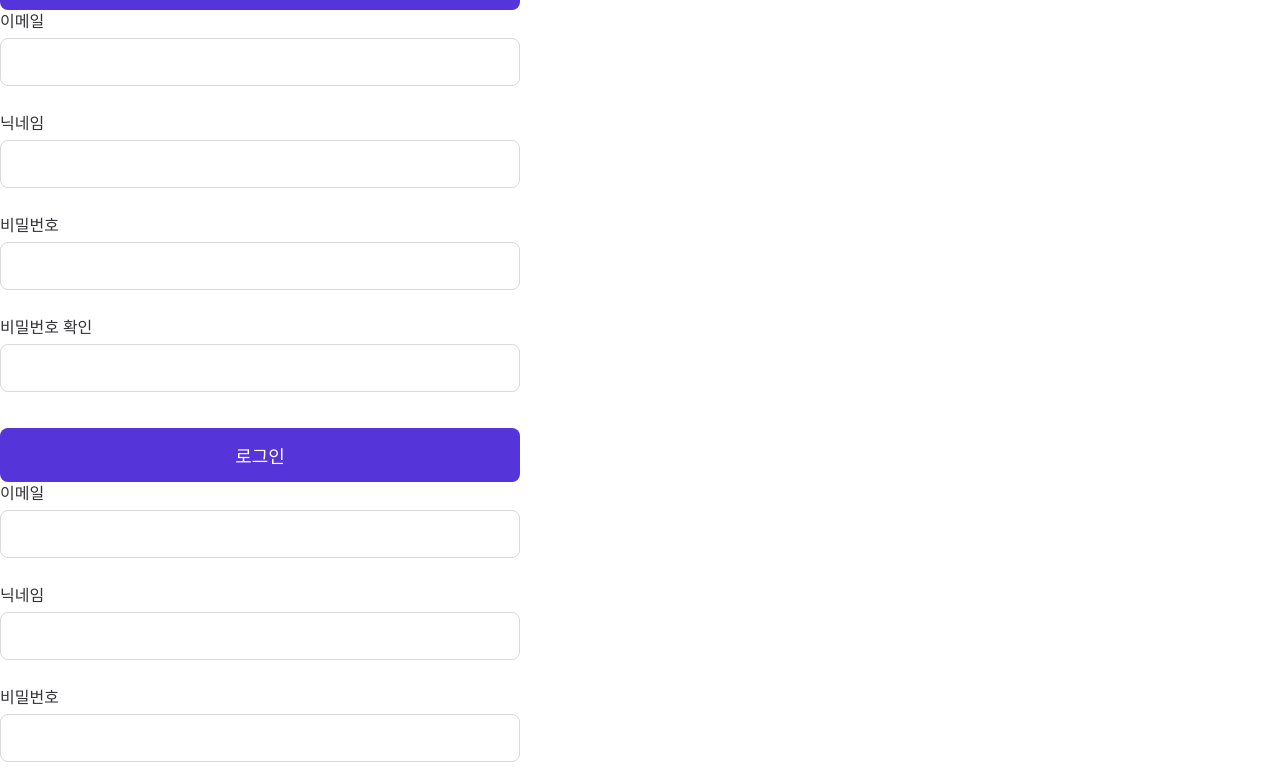
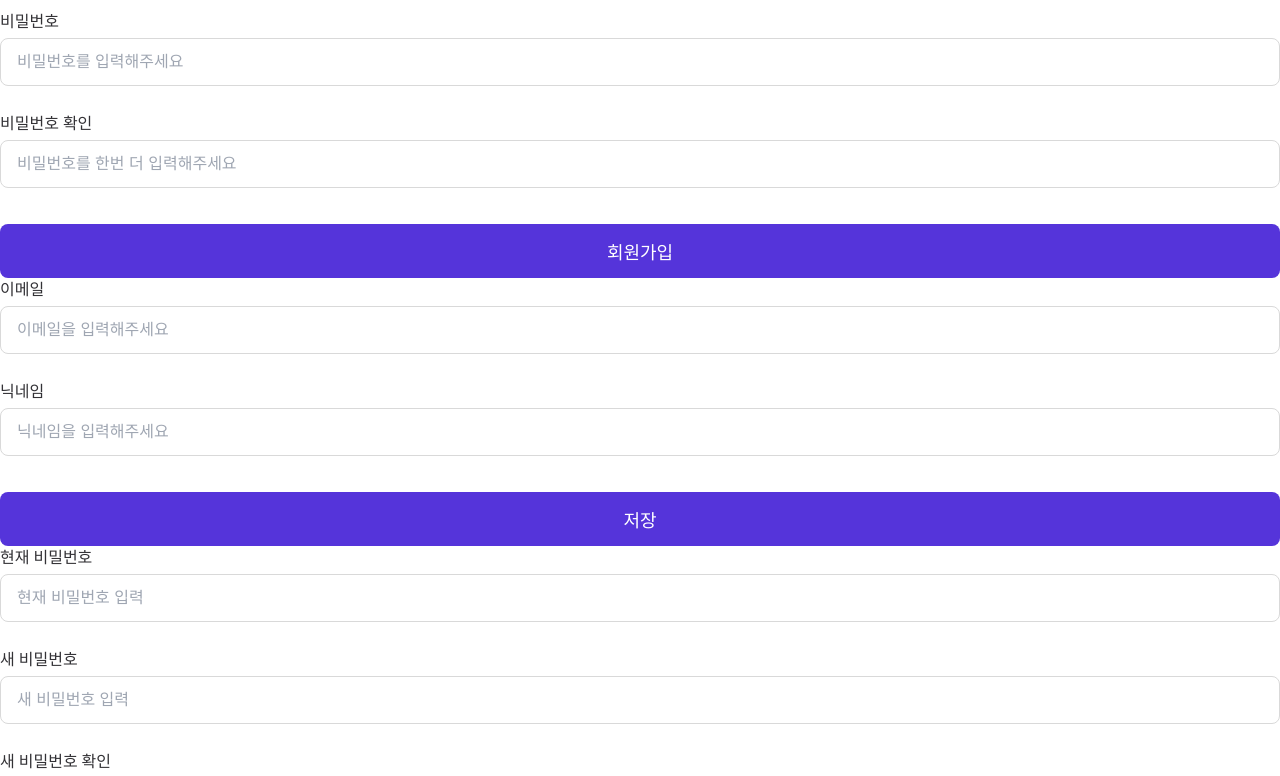
Before and after one commit to sprint-part3-team11/taskify, a Next.js app: page /js in a window 1280 px wide. Shown: the part 578-1354 px from the top of the page. Built offline with nearby package versions, Linux system fonts and the light colour scheme.

Commit message:
feat: FormInput 컴포넌트 구현

```diff
--- a/src/components/common/input/FormInput.tsx
+++ b/src/components/common/input/FormInput.tsx
@@ -1,10 +1,19 @@
-import React from 'react';
+import React, { ReactNode } from 'react';
 import { InputHTMLAttributes } from 'react';
-import { SubmitHandler, useForm } from 'react-hook-form';
+import { FieldErrors, SubmitHandler, useForm } from 'react-hook-form';
 import Button from '../button/Button';
 import { zodResolver } from '@hookform/resolvers/zod';
 import styled from 'styled-components';
-import { Validation, ValidationType } from '@/constants/SCHEMA';
+import {
+  EditPassword,
+  EditPasswordType,
+  EditProfile,
+  EditProfileType,
+  SignIn,
+  SignInType,
+  SignUp,
+  SignUpType,
+} from '@/constants/SCHEMA';
 
 const S = {
   Form: styled.form`
@@ -12,7 +21,7 @@ const S = {
     flex-direction: column;
     align-items: flex-start;
     gap: 1.8rem;
-    width: 52rem;
+    width: 100%;
   `,
   Container: styled.div`
     margin-top: 0.4rem;
@@ -55,94 +64,168 @@ const S = {
   `,
 };
 
+const formFields = {
+  signIn: [
+    {
+      id: 'email',
+      label: '이메일',
+      type: 'email',
+      placeholder: '이메일을 입력해주세요',
+    },
+    {
+      id: 'password',
+      label: '비밀번호',
+      type: 'password',
+      placeholder: '비밀번호를 입력해주세요',
+    },
+  ],
+  signUp: [
+    {
+      id: 'email',
+      label: '이메일',
+      type: 'email',
+      placeholder: '이메일을 입력해주세요',
+    },
+    {
+      id: 'name',
+      label: '닉네임',
+      type: 'text',
+      placeholder: '닉네임을 입력해주세요',
+    },
+    {
+      id: 'password',
+      label: '비밀번호',
+      type: 'password',
+      placeholder: '비밀번호를 입력해주세요',
+    },
+    {
+      id: 'passwordCheck',
+      label: '비밀번호 확인',
+      type: 'password',
+      placeholder: '비밀번호를 한번 더 입력해주세요',
+    },
+  ],
+  editProfile: [
+    {
+      id: 'email',
+      label: '이메일',
+      type: 'email',
+      placeholder: '이메일을 입력해주세요',
+    },
+    {
+      id: 'name',
+      label: '닉네임',
+      type: 'text',
+      placeholder: '닉네임을 입력해주세요',
+    },
+  ],
+  editPassword: [
+    {
+      id: 'nowPassword',
+      label: '현재 비밀번호',
+      type: 'password',
+      placeholder: '현재 비밀번호 입력',
+    },
+    {
+      id: 'newPassword',
+      label: '새 비밀번호',
+      type: 'password',
+      placeholder: '새 비밀번호 입력',
+    },
+    {
+      id: 'newPasswordCheck',
+      label: '새 비밀번호 확인',
+      type: 'password',
+      placeholder: '새 비밀번호 입력',
+    },
+  ],
+};
+
+const buttonText = {
+  signIn: '로그인',
+  signUp: '회원가입',
+  editProfile: '저장',
+  editPassword: '변경',
+};
+
+type FormType = 'signIn' | 'signUp' | 'editProfile' | 'editPassword';
+
+type FormValues = SignInType | SignUpType | EditProfileType | EditPasswordType;
+
 interface FormInputProps extends InputHTMLAttributes<HTMLInputElement> {
-  error?: boolean;
+  formType: FormType;
 }
 
 /**
- * @component
- * @param label - label 이름 (이메일, 제목 ...)
- * @param id - label, input 연결용 id (input, title ...)
- * @param type - input 타입 (email, text ...)
- * @param placeholder - placeholder
+ * @param formType: 'signIn' | 'signUp' | 'editProfile' | 'editPassword' 사용하는 용도에 맞게 입력
  */
 
-const FormInput = ({ ...htmlInputProps }: FormInputProps) => {
-  const formOptions = { resolver: zodResolver(Validation) };
+const FormInput = ({ formType, ...htmlInputProps }: FormInputProps) => {
+  // 폼 타입에 따라 적절한 Zod 스키마를 반환하는 함수
+  const getSchemaForFormType = (formType: FormType) => {
+    switch (formType) {
+      case 'signIn':
+        return SignIn;
+      case 'signUp':
+        return SignUp;
+      case 'editProfile':
+        return EditProfile;
+      case 'editPassword':
+        return EditPassword;
+      default:
+        return undefined;
+    }
+  };
+
+  const schema = getSchemaForFormType(formType);
+  const formOptions = { resolver: schema ? zodResolver(schema) : undefined };
 
   const {
     register,
     handleSubmit,
     formState: { errors },
     trigger,
-  } = useForm<ValidationType>(formOptions);
+  } = useForm<FormValues>(formOptions);
 
-  const onSubmit: SubmitHandler<ValidationType> = (data) => {
+  const onSubmit: SubmitHandler<FormValues> = (data) => {
     console.log(data);
-    console.log(errors);
   };
 
+  // 폼 타입에 따라 필드 동적 결정
+  const fieldsToRender = formFields[formType] || [];
+  //TODO 에러 처리에서 any 없애보기!
   return (
     <S.Form onSubmit={handleSubmit(onSubmit)}>
-      <S.Container>
-        <S.Label htmlFor={'email'}>{'이메일'}</S.Label>
-        <S.Input
-          id={'email'}
-          {...htmlInputProps}
-          {...register('email')}
-          onBlur={() => trigger('email')}
-          error={!!errors.email}
-        />
-        {errors?.email && <S.Error>{errors.email.message}</S.Error>}
-      </S.Container>
-      <S.Container>
-        <S.Label htmlFor={'name'}>{'닉네임'}</S.Label>
-        <S.Input
-          id={'name'}
-          {...htmlInputProps}
-          {...register('name')}
-          onBlur={() => trigger('name')}
-          error={!!errors.name}
-        />
-        {errors?.name && <S.Error>{errors.name.message}</S.Error>}
-      </S.Container>
-      <S.Container>
-        <S.Label htmlFor={'password'}>{'비밀번호'}</S.Label>
-        <S.Input
-          id={'password'}
-          {...htmlInputProps}
-          {...register('password')}
-          onBlur={() => {
-            trigger('password');
-            trigger('passwordCheck');
-          }}
-          error={!!errors.password}
-        />
-        {errors?.password && <S.Error>{errors.password.message}</S.Error>}
-      </S.Container>
-      <S.Container>
-        <S.Label htmlFor={'passwordCheck'}>{'비밀번호 확인'}</S.Label>
-        <S.Input
-          id={'passwordCheck'}
-          {...htmlInputProps}
-          {...register('passwordCheck')}
-          onBlur={() => {
-            trigger('passwordCheck');
-          }}
-          error={!!errors.passwordCheck}
-        />
-        {errors?.passwordCheck && (
-          <S.Error>{errors.passwordCheck.message}</S.Error>
-        )}
-      </S.Container>
-
+      {fieldsToRender.map((field) => (
+        <S.Container key={field.id}>
+          <S.Label htmlFor={field.id}>{field.label}</S.Label>
+          <S.Input
+            id={field.id}
+            type={field.type}
+            placeholder={field.placeholder}
+            {...htmlInputProps}
+            {...register(field.id as keyof FormValues)}
+            onBlur={() => {
+              if (field.id === 'password' || field.id === 'passwordCheck') {
+                trigger(['password', 'passwordCheck']);
+              } else {
+                trigger(field.id as keyof FormValues);
+              }
+            }}
+            error={!!errors[field.id as keyof FormValues]}
+          />
+          {errors[field.id as keyof FormValues] && (
+            <S.Error>
+              {(errors[field.id as keyof FormValues] as any)?.message}
+            </S.Error>
+          )}
+        </S.Container>
+      ))}
       <S.Button style={{ padding: '1.4rem' }} type="submit" size="L">
-        {'로그인'}
+        {buttonText[formType]}
       </S.Button>
     </S.Form>
   );
 };
 
-// FormInput.displayName = 'FormInput'; // 디버깅을 위해 displayName 설정
-
 export default FormInput;
```
